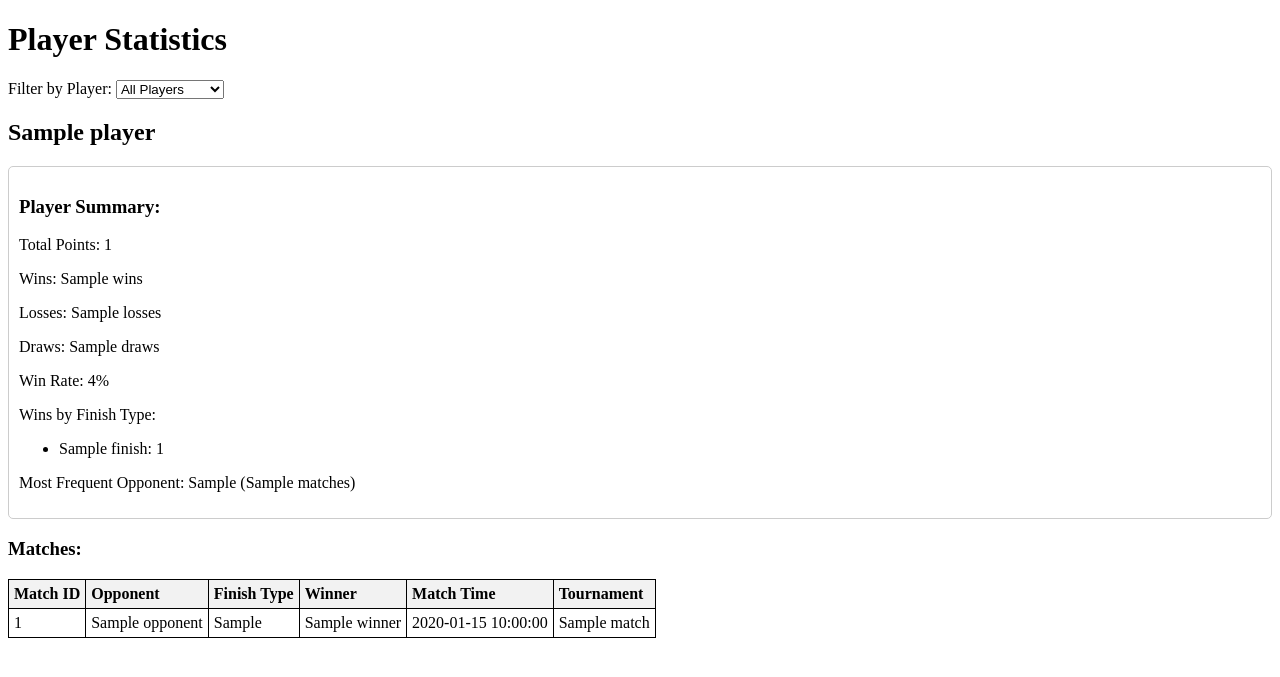
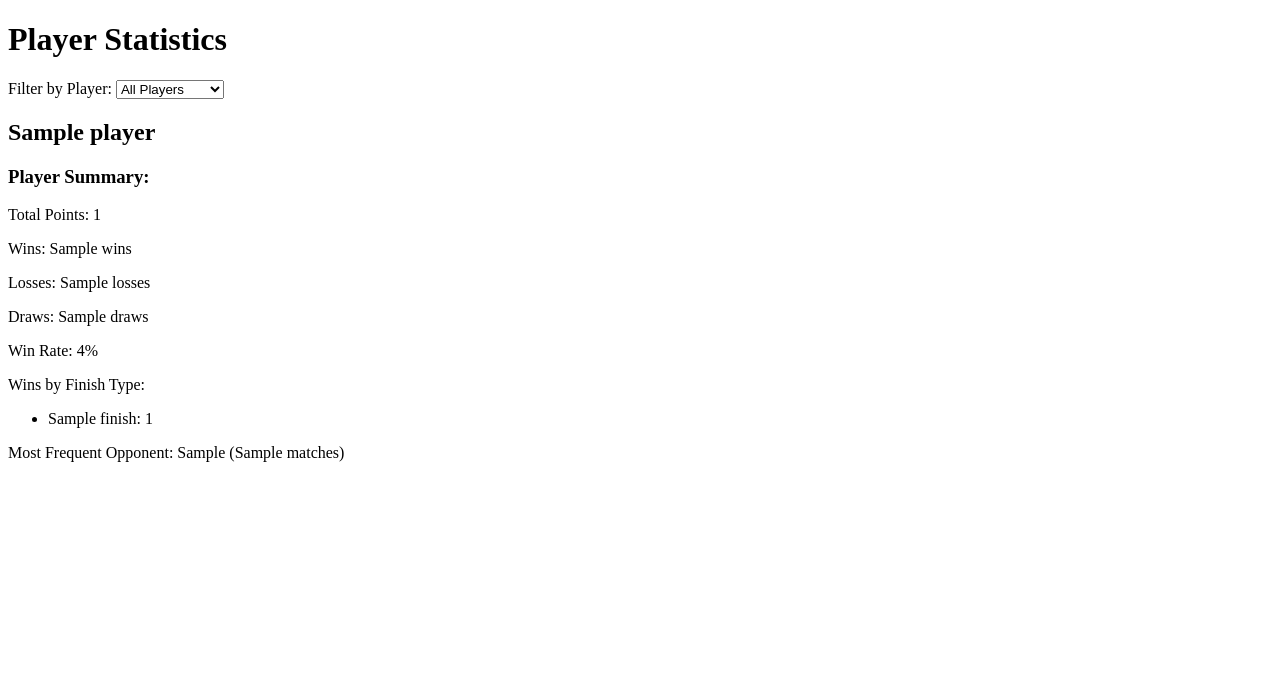
Before and after one commit to wbmccrea/Beyblade-X-Tracking-System, a Flask app: template app/templates/player_stats.html in a window 1280 px wide. Shown: the top 677 px of the page. Run offline with Flask 3, Linux system fonts and the light colour scheme; the template is opened without the code that fills it: most values are stand-ins (such as "Sample title", 1, 10 or a date in 2020).

Commit message:
player stats

```diff
--- a/app/templates/player_stats.html
+++ b/app/templates/player_stats.html
@@ -3,21 +3,7 @@
 <head>
     <title>Player Statistics</title>
     <style>
-        table, th, td {
-            border: 1px solid black;
-            border-collapse: collapse;
-            padding: 5px;
-            text-align: left;
-        }
-        th {
-            background-color: #f2f2f2;
-        }
-        .summary {
-            margin-top: 20px;
-            border: 1px solid #ccc;
-            padding: 10px;
-            border-radius: 5px;
-        }
+        /* ... (Existing styles) */
     </style>
 </head>
 <body>
@@ -33,11 +19,8 @@
         </select>
     </form>
 
-    {% if players %}
-        {% for player in players %}
-            <h2>{{ player.name }}</h2>
-
-            {% if player_stats %}
+    {% if player_stats %} {# Check if player_stats is available #}
+        <h2>{{ players[0].name }}</h2> {# Display the selected player's name #}
         <div class="summary">
             <h3>Player Summary:</h3>
             <p>Total Points: {{ player_stats.total_points }}</p>
@@ -61,38 +44,8 @@
                 <p>No opponents recorded.</p>
             {% endif %}
         </div>
-            {% endif %}
-
-            {% if player.details.matches %}
-                <h3>Matches:</h3>
-                <table>
-                    <thead>
-                        <tr>
-                            <th>Match ID</th>
-                            <th>Opponent</th>
-                            <th>Finish Type</th>
-                            <th>Winner</th>
-                            <th>Match Time</th>
-                            <th>Tournament</th>
-                        </tr>
-                    </thead>
-                    <tbody>
-                        {% for match in player.details.matches %}
-                            <tr>
-                                <td>{{ match.match_id }}</td>
-                                <td>{{ match.opponent }}</td>
-                                <td>{{ match.finish_type }}</td>
-                                <td>{{ match.winner }}</td>
-                                <td>{{ match.match_time }}</td>
-                                <td>{{match.tournament_name}}</td>
-                            </tr>
-                        {% endfor %}
-                    </tbody>
-                </table>
-            {% else %}
-                <p>No matches recorded for this player.</p>
-            {% endif %}
-        {% endfor %}
+    {% elif all_players %} {#Show a message when no player is selected but players exist#}
+        <p>Please select a player to view statistics.</p>
     {% else %}
         <p>No players recorded.</p>
     {% endif %}
```
Lines whose indentation alone changed are shown as unchanged.
